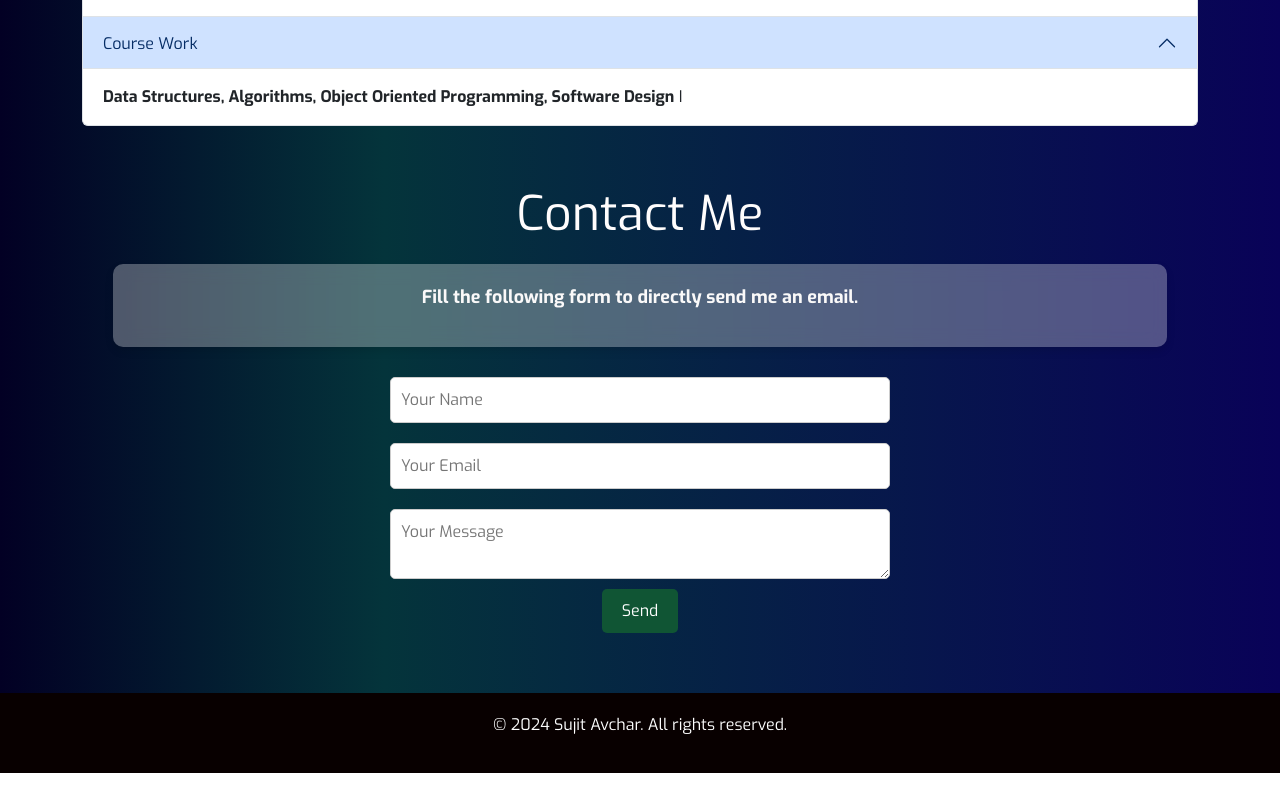
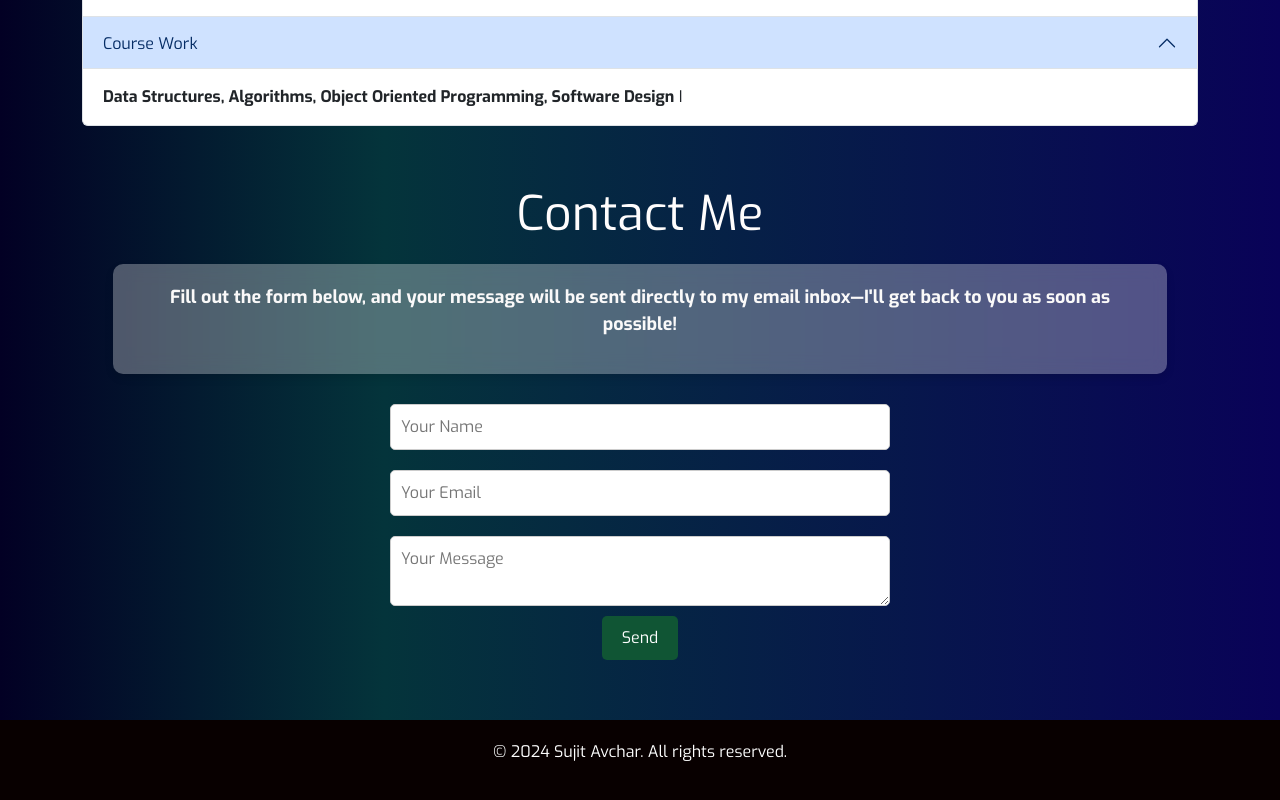
Before and after one commit to sujitavchar/portfolio2.0, a React (Create React App) app: page / in a window 1280 px wide. Shown: the part 2870-3670 px from the top of the page. Before the commit the page ends 3643 px from the top, so only its background shows below. Built offline with nearby package versions, Linux system fonts and the light colour scheme.

Commit message:
Update contact.js

```diff
--- a/src/components/contact.js
+++ b/src/components/contact.js
@@ -32,7 +32,7 @@ function Contact() {
         <div className="responsive-div" id="contact-msg">
         <div className="content">
           <p>
-                Fill the following form to directly send  me an email.
+              Fill out the form below, and your message will be sent directly to my email inbox—I'll get back to you as soon as possible!
           </p>
         </div>
       </div>
```
